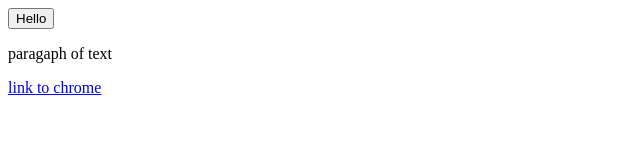
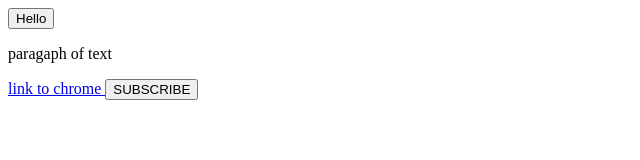
Before and after one commit to aaron-woodhead/practise, a plain HTML site: page index.html in a window 1280 px wide. Shown: the whole page, without its empty margins (0-640 px from the left). Drawn offline with Linux system fonts and the light colour scheme.

Commit message:
SUBSCRIBE button added

```diff
--- a/index.html
+++ b/index.html
@@ -45,3 +45,9 @@ extra lines-->
  the link element.-->
 
  <!--From this point on, lesson 2 starts-->
+
+<button>
+  SUBSCRIBE
+</button>
+
+<!--A button that will be changed through html to look like a youtube subscribe button-->
```
